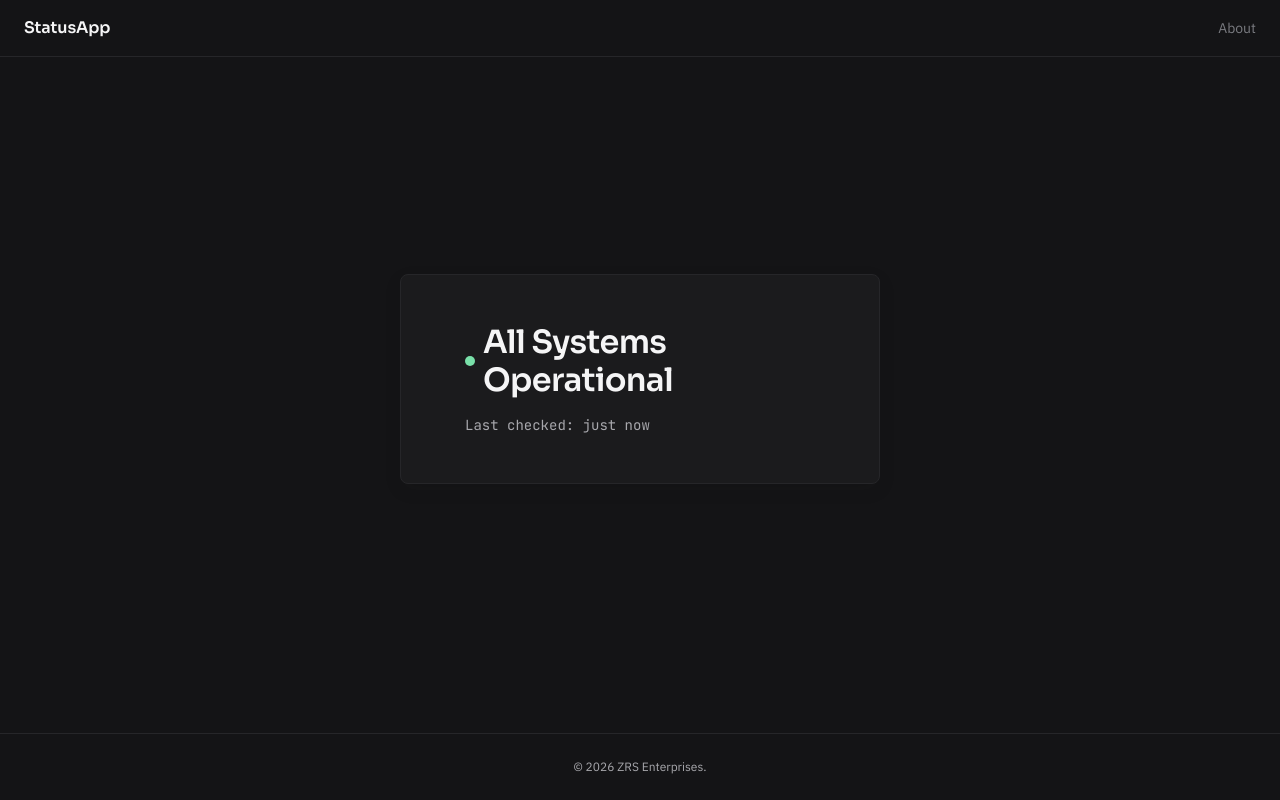
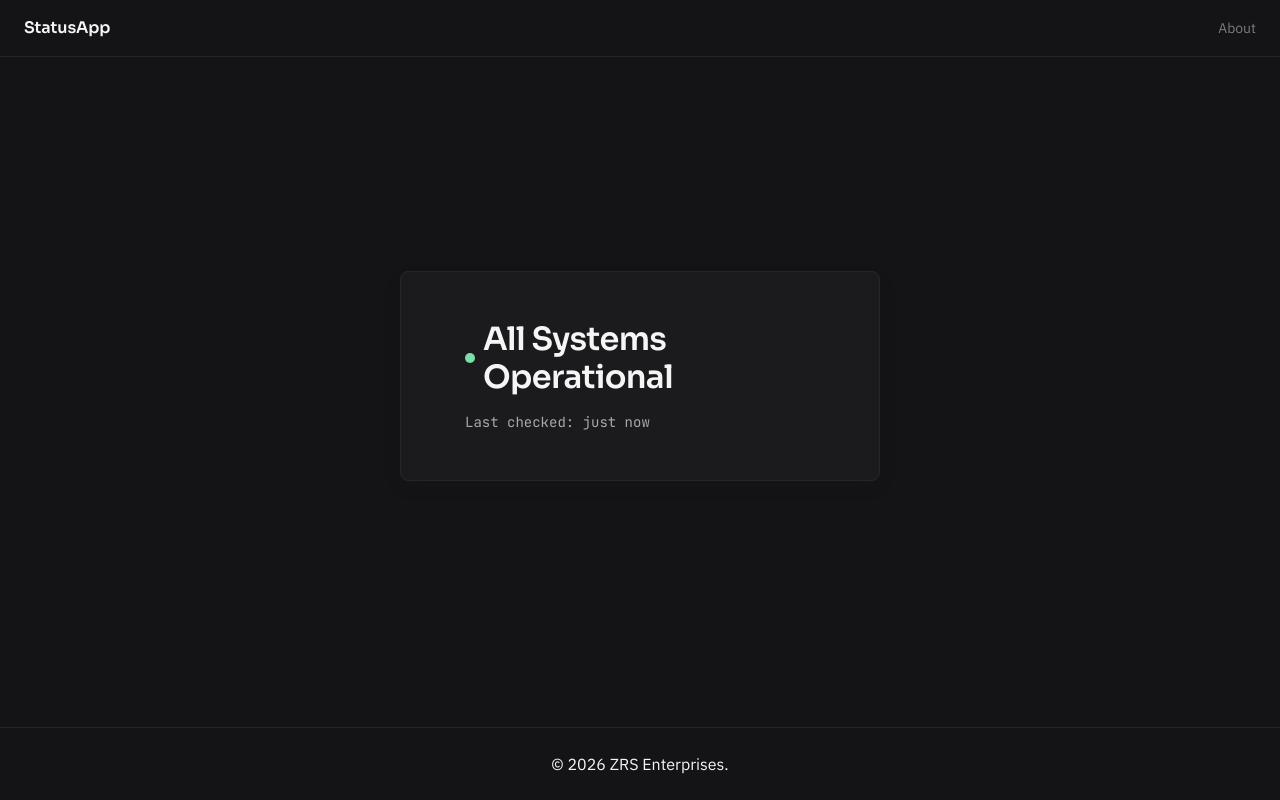
Before and after one commit to AEGIS-OSX/statusapp-pftest-1779646814, a Next.js app: page / in a window 1280 px wide. Built offline with nearby package versions, Linux system fonts and the light colour scheme.

Commit message:
feat: `<footer>` contains exactly the text `'© 2026 ZRS Enterprises.'` and nothing else. [worker-coder via sterling]

```diff
--- a/app/layout.tsx
+++ b/app/layout.tsx
@@ -63,7 +63,7 @@ export default function RootLayout({
         <main className="page-main">{children}</main>
 
         <footer className="site-footer">
-          <p className="site-footer-text">{"\u00A9 2026 ZRS Enterprises."}</p>
+          {"\u00A9 2026 ZRS Enterprises."}
         </footer>
       </body>
     </html>
```
